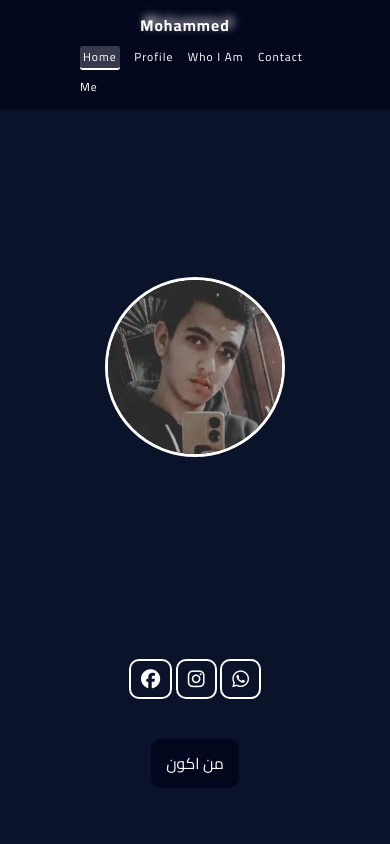
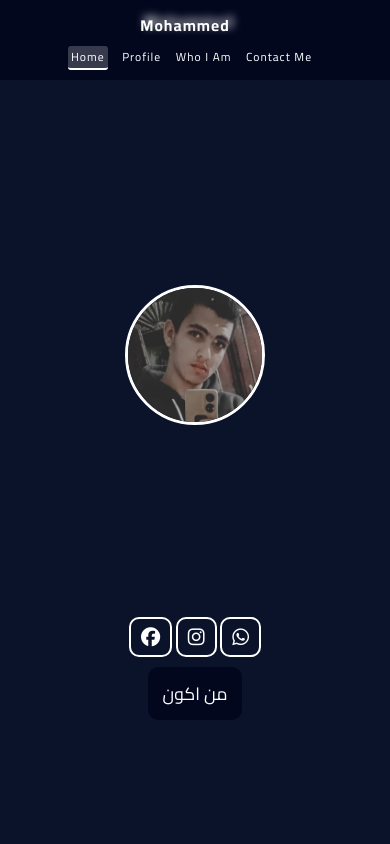
Before and after one commit to Youssef11Emara/m-f, a plain HTML site: page index.html in a window 390 px wide. Shown: the top 844 px of the page. Drawn offline with nearby package versions, Linux system fonts and the light colour scheme.

Commit message:
Update style.css

```diff
--- a/CSS/style.css
+++ b/CSS/style.css
@@ -148,7 +148,7 @@ footer {
 }
 footer p {
     color: white;
-    font-size: 2vw;
+    font-size: 3vw;
 }
 footer p span {
     color: blue;
@@ -218,6 +218,7 @@ footer nav i:hover,
         align-items: center;
         justify-content: center;
         flex-wrap: wrap;
+        padding: 10px 40px;
     }
     header div span {
         font-size: 4vw;
@@ -226,8 +227,16 @@ footer nav i:hover,
     header nav a {
         font-size: 3vw;
     }
+    .media {
+        margin-top: -100px;
+    }
     main .btn-p a{
-        font-size: 4vw;
+        margin-top: 10px;
+        font-size: 4.5vw;
+    }
+    main .content .div-img {
+        width: 140px;
+        height: 140px;
     }
     section .contenar .card {
         background-color: #1c2541;
```
